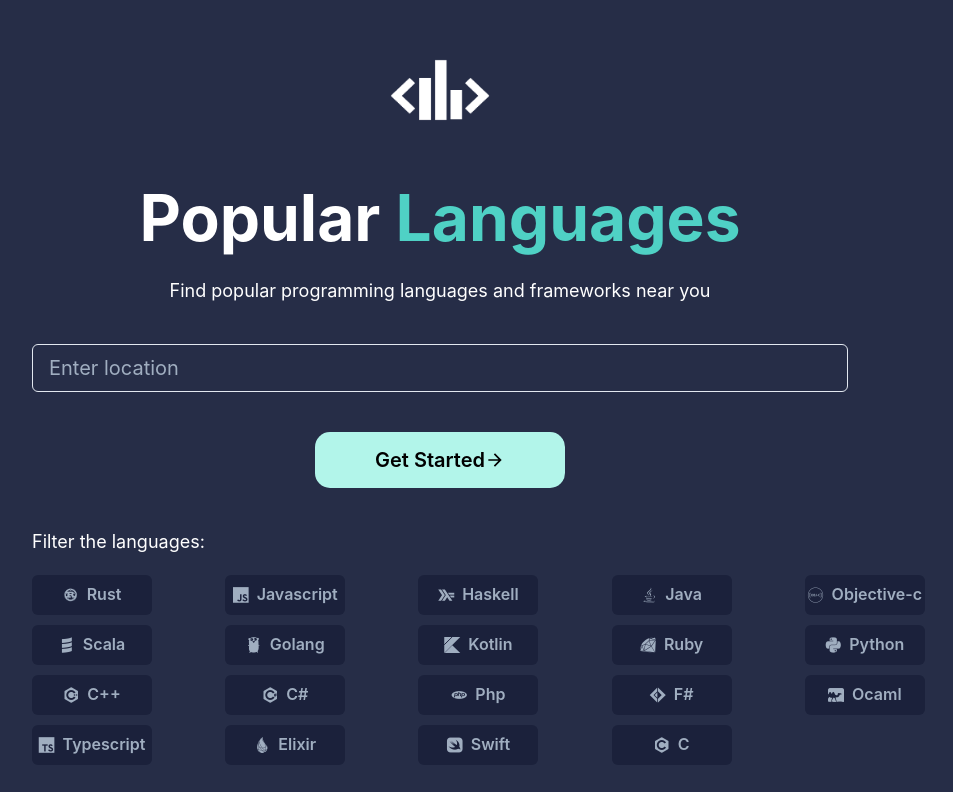
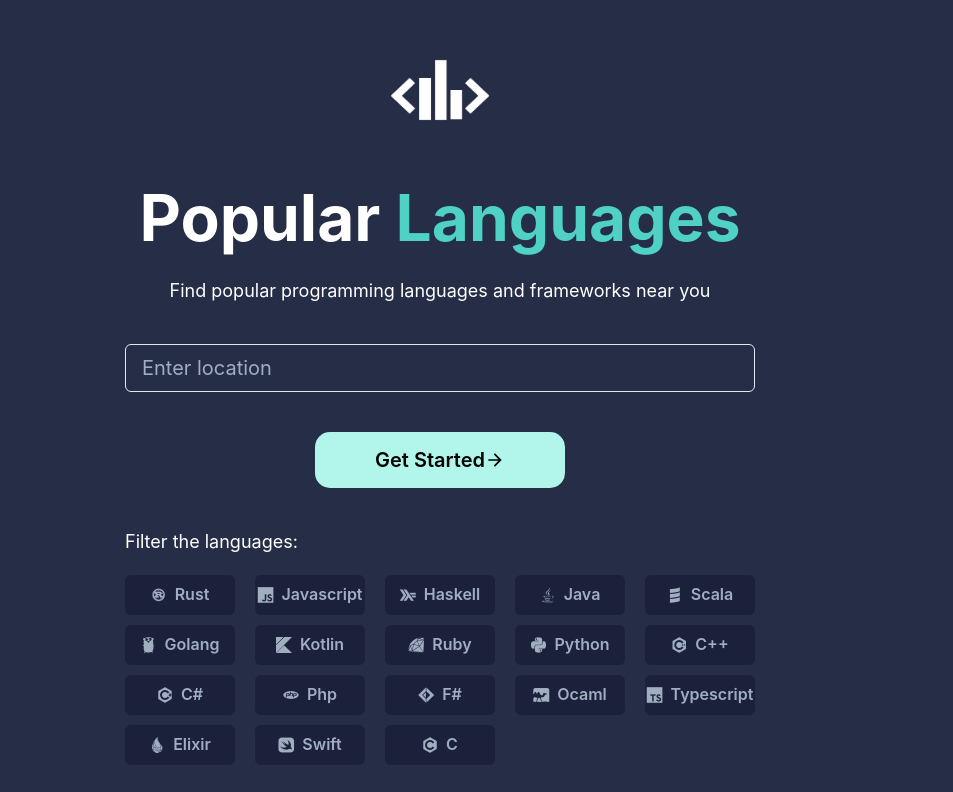
Before and after one commit to jbriones1/LearnIT, a React (Create React App) app: page / in a window 1280 px wide. Shown: the top 792 px of the page, without its empty margins (200-1153 px from the left). Built offline with nearby package versions, Linux system fonts and the light colour scheme.

Commit message:
Removed objective-C

```diff
--- a/src/components/FilterButtons.js
+++ b/src/components/FilterButtons.js
@@ -1,4 +1,4 @@
-import { Button, Text, SimpleGrid  } from "@chakra-ui/react";
+import { Button, Text, SimpleGrid, Center } from "@chakra-ui/react";
 
 
 
@@ -10,7 +10,6 @@ const FilterButtons = props => {
     { name: 'Javascript', icon: 'devicon-javascript-plain c' },
     { name: 'Haskell', icon: 'devicon-haskell-plain' },
     { name: 'Java', icon: 'devicon-java-plain' },
-    { name: 'Objective-c', icon: 'devicon-objectivec-plain' },
     { name: 'Scala', icon: 'devicon-scala-plain' },
     { name: 'Golang', icon: 'devicon-go-plain' },
     { name: 'Kotlin', icon: 'devicon-kotlin-plain' },
@@ -36,7 +35,7 @@ const FilterButtons = props => {
           bg={techFilter.includes(language.name.toLowerCase()) ? '#1B213B' : '#FFF'}
           color='#A0AEC0'
           leftIcon={<i className={language.icon} />}
-          width='120px'
+          width='110px'
           onClick={() => handleClick(language.name)}
         >
           {language.name}
@@ -55,9 +54,11 @@ const FilterButtons = props => {
         fontSize="lg"
         mb="5"
       >Filter the languages:</Text>
-    <SimpleGrid columns={[2, 3, 4, 5]} spacingX={['10px', '80px', '150px']} spacingY="10px">
+      <Center>
+        <SimpleGrid columns={[2, 3, 4, 5]} spacingX={['10px', '20px'] }spacingY="10px">
           {buttonList}
         </SimpleGrid>
+      </Center>
     </>
   );
 };
```
Lines whose indentation alone changed are shown as unchanged.
